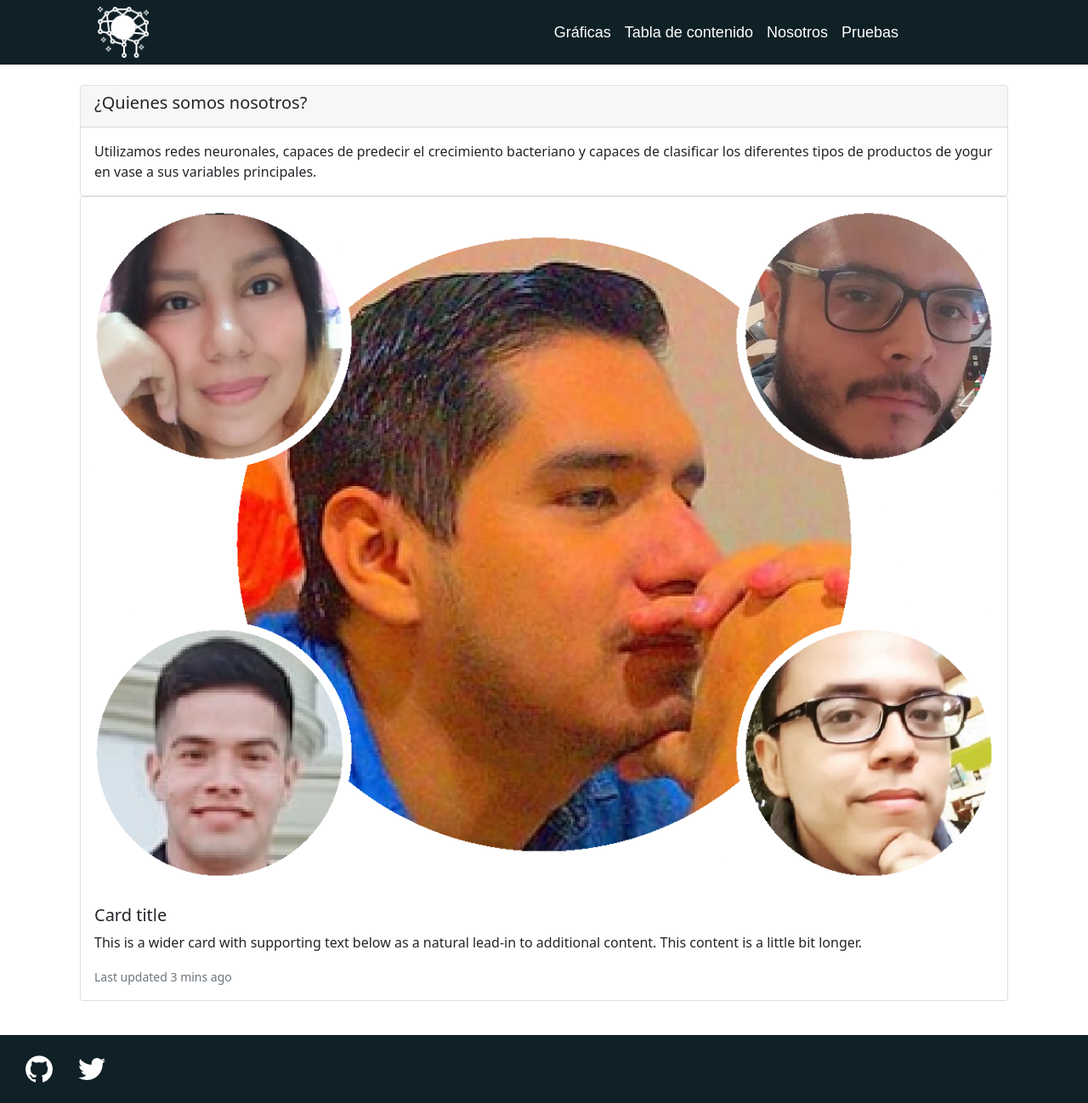
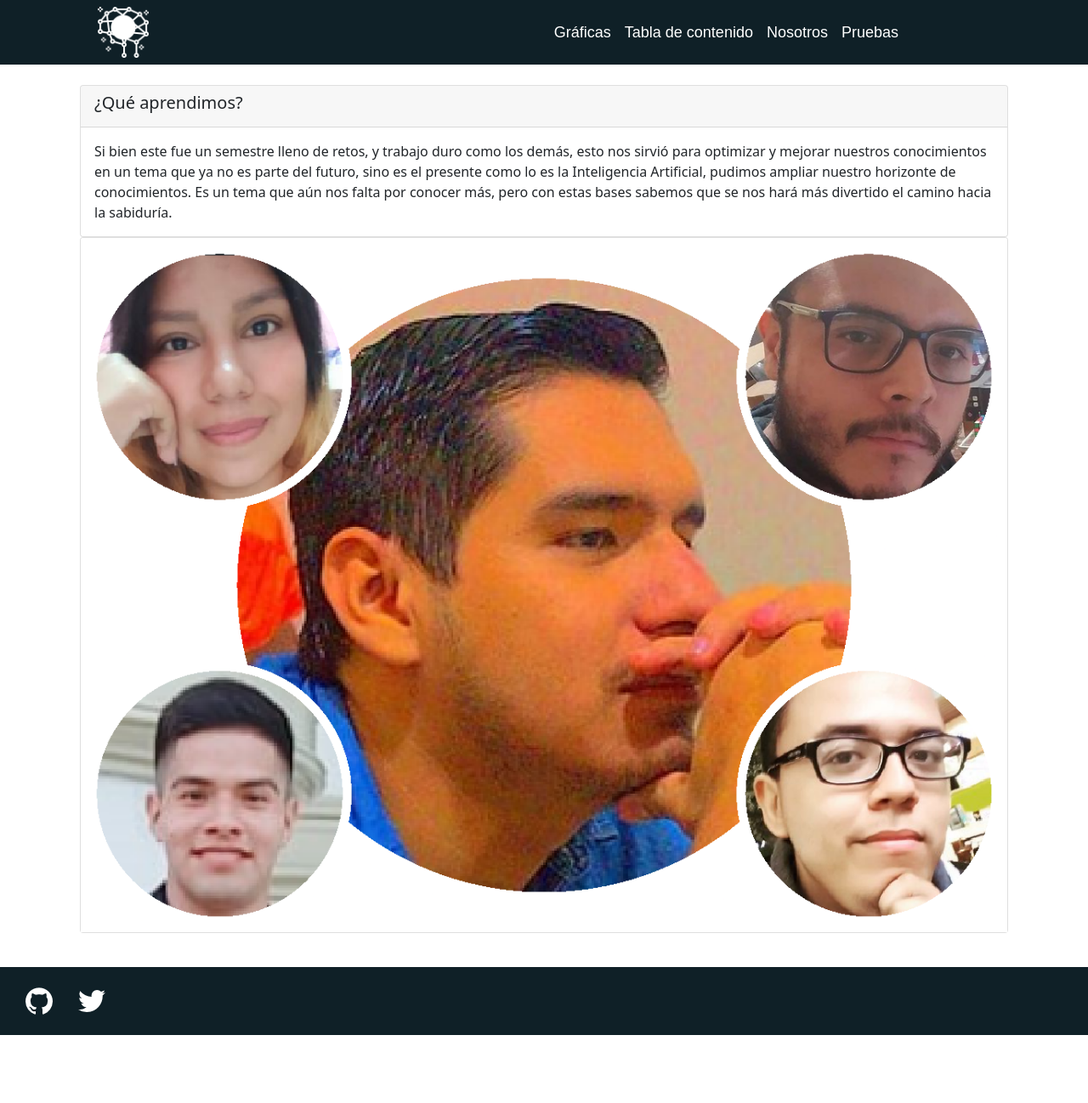
Before and after one commit to Payload-solutions/cloud-client, a React app: page /about in a window 1280 px wide. Shown: the whole page at 85% size. After the commit the page ends 1218 px from the top, so only its background shows below. Built offline with nearby package versions, Linux system fonts and the light colour scheme; a web font is replaced by a local one.

Commit message:
last styles

```diff
--- a/src/components/About.jsx
+++ b/src/components/About.jsx
@@ -18,14 +18,16 @@ const About = () => (
                     <div className="card">
                         <div className="card-header">
                             <h5 className="cart-title">
-                                ¿Quienes somos nosotros?
+                                ¿Qué aprendimos?
                             </h5>
                         </div>
                         <div className="card-body">
                             <p className="card-text">
-                                Utilizamos redes neuronales, capaces de predecir el crecimiento
-                                bacteriano y capaces de clasificar los diferentes tipos de productos
-                                de yogur en vase a sus variables principales.
+                                Si bien este fue un semestre lleno de retos, y trabajo duro como los demás, esto nos sirvió para
+                                optimizar y mejorar nuestros conocimientos en un tema que ya no es parte del futuro, sino es el presente
+                                como lo es la Inteligencia Artificial, pudimos ampliar nuestro horizonte de conocimientos. Es un tema que
+                                aún nos falta por conocer más, pero con estas bases sabemos que se nos hará más divertido el camino hacia la
+                                sabiduría.
                             </p>
                         </div>
                     </div>
@@ -34,20 +36,7 @@ const About = () => (
             </div>
             <div className="card mb-3">
                 <img src={guys} className="card-img-top" alt="..." />
-                <div className="card-body">
-                    <h5 className="card-title">Card title</h5>
-                    <p className="card-text">This is a wider card with supporting text below as a natural lead-in to additional content. This content is a little bit longer.</p>
-                    <p className="card-text"><small className="text-muted">Last updated 3 mins ago</small></p>
-                </div>
             </div>
-            {/* <div className="card">
-                <div className="card-body">
-                    <h5 className="card-title">Card title</h5>
-                    <p className="card-text">This is a wider card with supporting text below as a natural lead-in to additional content. This content is a little bit longer.</p>
-                    <p className="card-text"><small className="text-muted">Last updated 3 mins ago</small></p>
-                </div>
-                <img src="..." className="card-img-bottom" alt="..." />
-            </div> */}
         </div>
     </div>
 
```
